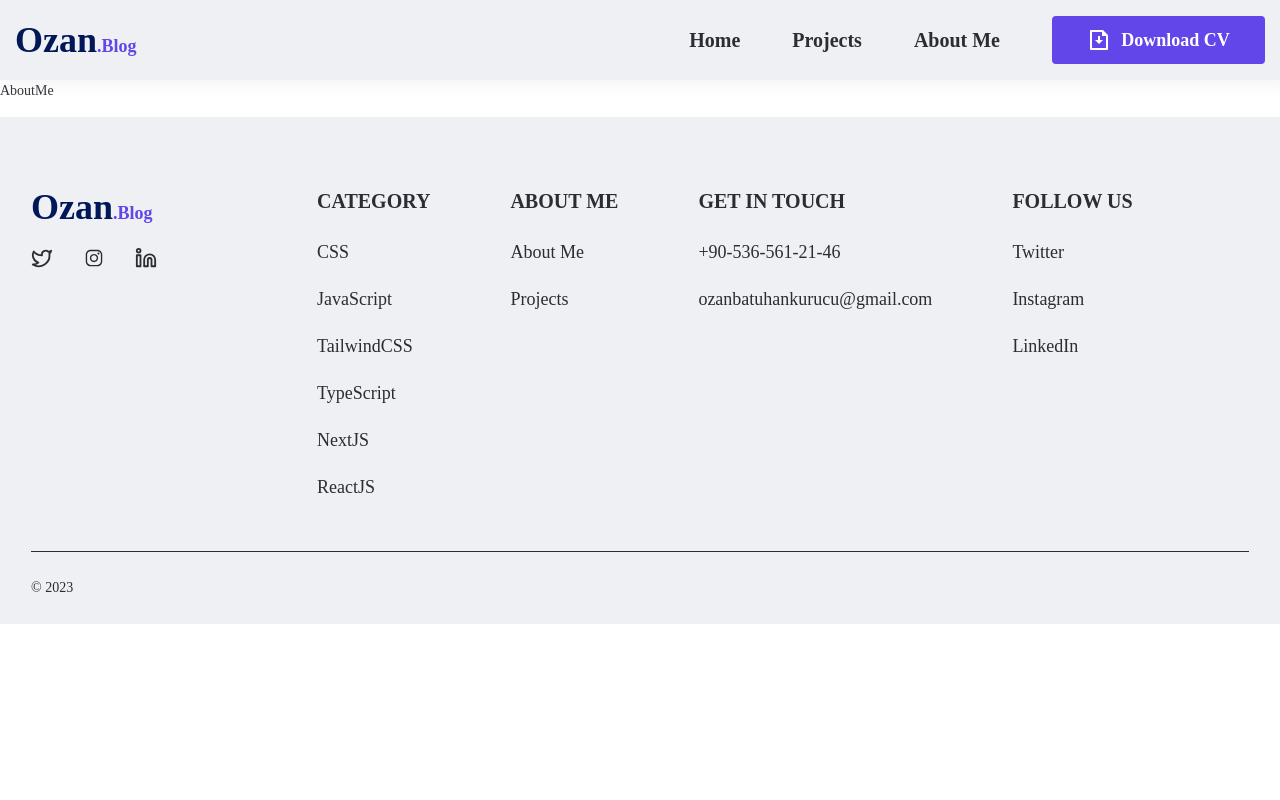
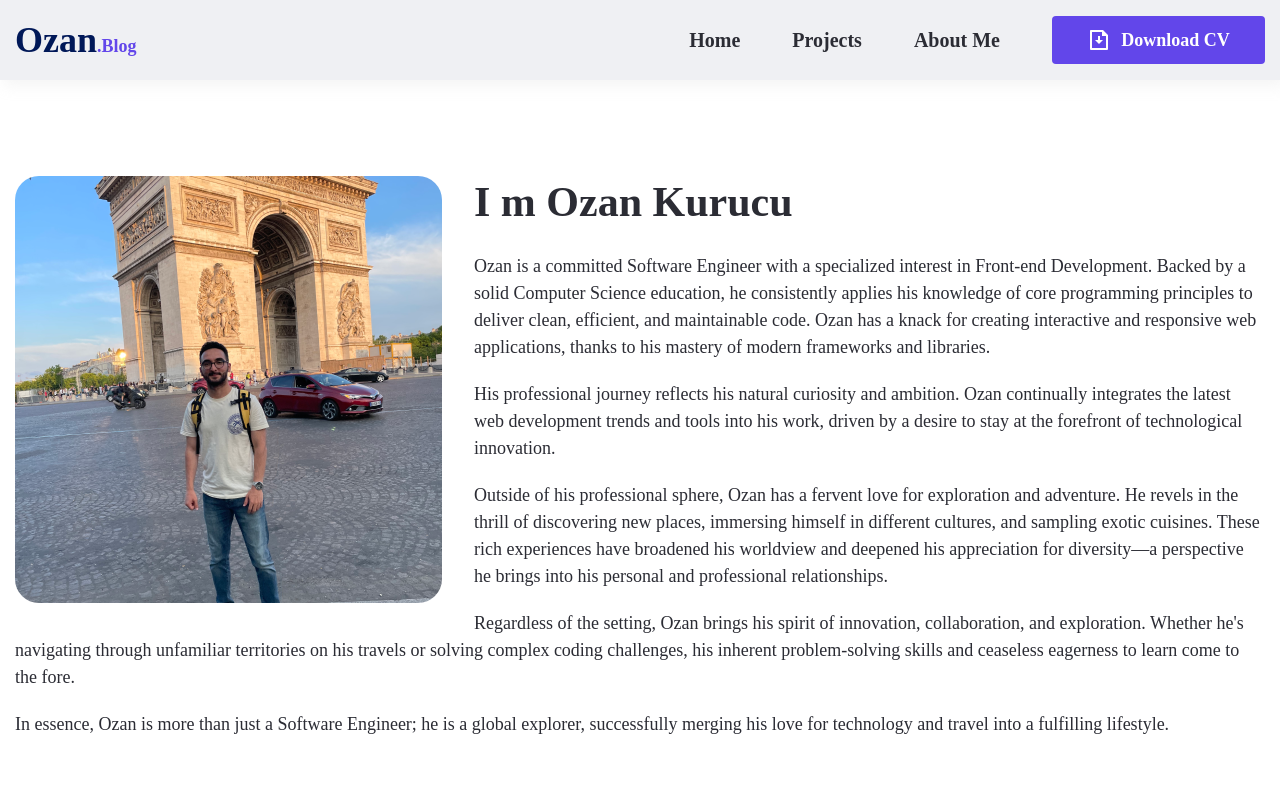
Before and after one commit to ozanbatuhankurucu/my-blog-site, a Next.js app: page /aboutMe in a window 1280 px wide. Shown: the top 800 px of the page. Built offline with nearby package versions, Linux system fonts and the light colour scheme.

Commit message:
Complete about page

```diff
--- a/app/aboutMe/page.tsx
+++ b/app/aboutMe/page.tsx
@@ -1,3 +1,56 @@
+import Image from 'next/image'
+
 export default function AboutMe() {
-  return <div>AboutMe</div>
+  return (
+    <div className='max-w-[1250px] mx-auto py-24 px-4 md:px-0'>
+      <div className='float-left mb-2 sm:mr-8'>
+        <Image
+          className='rounded-3xl'
+          src='/images/zafertaki1.png'
+          alt="Ozan's picture"
+          width={427}
+          height={427}
+        />
+      </div>
+      <div className=''>
+        <h1 className='text-[2.625rem] text-black font-bold'>
+          I m Ozan Kurucu
+        </h1>
+        <p className='paragraph-2 text-black mt-6'>
+          Ozan is a committed Software Engineer with a specialized interest in
+          Front-end Development. Backed by a solid Computer Science education,
+          he consistently applies his knowledge of core programming principles
+          to deliver clean, efficient, and maintainable code. Ozan has a knack
+          for creating interactive and responsive web applications, thanks to
+          his mastery of modern frameworks and libraries.
+        </p>
+        <p className='paragraph-2 text-black mt-5'>
+          His professional journey reflects his natural curiosity and ambition.
+          Ozan continually integrates the latest web development trends and
+          tools into his work, driven by a desire to stay at the forefront of
+          technological innovation.
+        </p>
+        <p className='paragraph-2 text-black mt-5'>
+          Outside of his professional sphere, Ozan has a fervent love for
+          exploration and adventure. He revels in the thrill of discovering new
+          places, immersing himself in different cultures, and sampling exotic
+          cuisines. These rich experiences have broadened his worldview and
+          deepened his appreciation for diversity—a perspective he brings into
+          his personal and professional relationships.
+        </p>
+        <p className='paragraph-2 text-black mt-5'>
+          Regardless of the setting, Ozan brings his spirit of innovation,
+          collaboration, and exploration. Whether he's navigating through
+          unfamiliar territories on his travels or solving complex coding
+          challenges, his inherent problem-solving skills and ceaseless
+          eagerness to learn come to the fore.
+        </p>
+        <p className='paragraph-2 text-black mt-5'>
+          In essence, Ozan is more than just a Software Engineer; he is a global
+          explorer, successfully merging his love for technology and travel into
+          a fulfilling lifestyle.
+        </p>
+      </div>
+    </div>
+  )
 }
--- a/components/Footer.tsx
+++ b/components/Footer.tsx
@@ -77,7 +77,7 @@ export const Footer = () => {
               ]}
             />
             <FooterList
-              title='Follow Us'
+              title='Follow Me'
               list={[
                 {
                   label: 'Twitter',
--- a/styles/globals.css
+++ b/styles/globals.css
@@ -12,9 +12,7 @@
   --dark-grey: #9A9494;
   --black: #2B2C34;
   --blue: #6246EA;
-  --clr-grey-10: hsl(210, 36%, 96%);
   --radius: 0.25rem;
-  --clr-primary-5: #114210;
 }
 
 *,
```
Also changed, not shown: public/images/zafertaki1.png (added).
